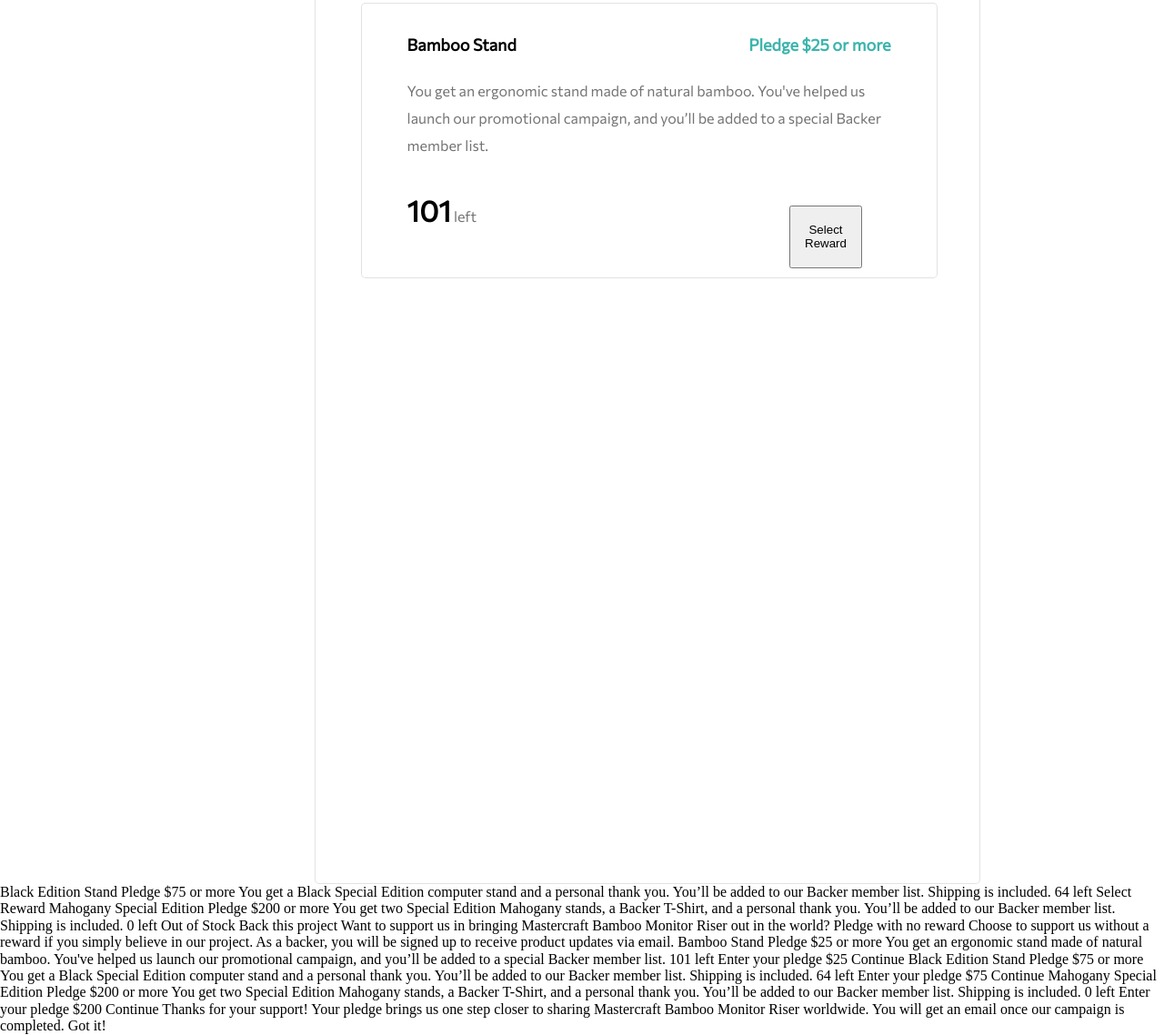
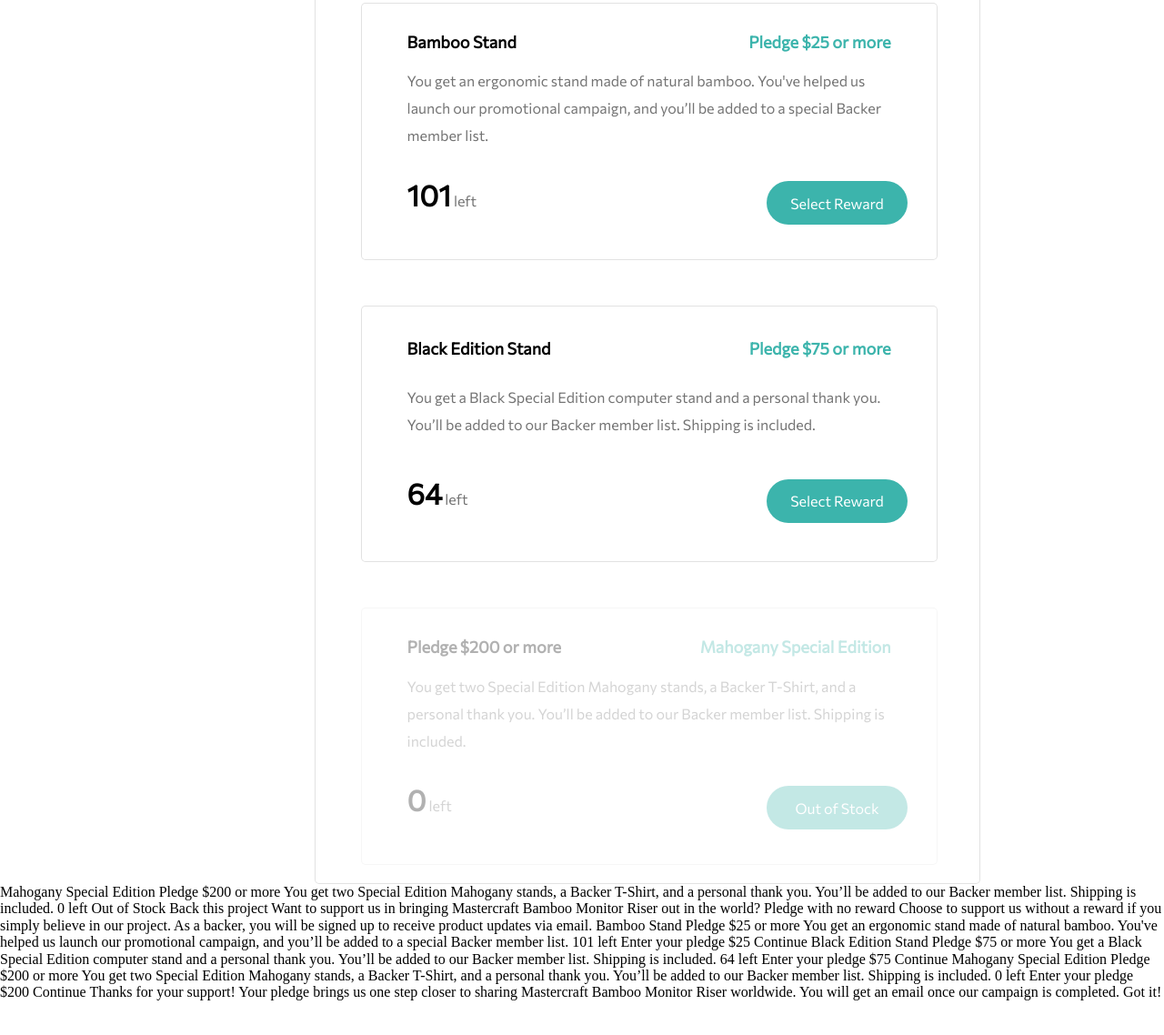
Before and after one commit to th-rpy/frontend-mentor-challenges, a plain HTML site: page crowdfunding-product-page/crowdfunding-product-page-main/index.html in a window 1280 px wide. Shown: the part 1160-2298 px from the top of the page at 91% size. After the commit the page ends 2261 px from the top, so only its background shows below. Drawn offline with Linux system fonts and the light colour scheme.

Commit message:
ADD:  Section-4 class --END

```diff
--- a/crowdfunding-product-page/crowdfunding-product-page-main/index.html
+++ b/crowdfunding-product-page/crowdfunding-product-page-main/index.html
@@ -107,6 +107,40 @@
       </div>
 
      </div>
+
+     <div class="card ">
+      <div class="card-header">
+        <h3>  Black Edition Stand</h3>
+        <h3 class = 'green'>Pledge $75 or more</h3>
+      </div>
+
+      <p> You get a Black Special Edition computer stand and a personal thank you. You’ll be added to our Backer
+        member list. Shipping is included.</p>
+
+      <div class="footer-card">
+         <p> <span>64</span> left</p>
+        <button class="btn-reward">Select Reward</button>
+      </div>
+
+     </div>
+
+     <div class="card out-of-stock">
+      <div class="card-header">
+        <h3>Pledge $200 or more</h3>
+        <h3 class = 'green'>Mahogany Special Edition</h3>
+      </div>
+
+      <p>
+        You get two Special Edition Mahogany stands, a Backer T-Shirt, and a personal thank you. You’ll be added
+        to our Backer member list. Shipping is included.
+      </p>
+
+      <div class="footer-card " >
+         <p> <span>0</span> left</p>
+        <button class="btn-reward" disabled>Out of Stock</button>
+      </div>
+
+     </div>
   </div>
 
 
@@ -115,12 +149,6 @@
 
 
 
-  Black Edition Stand
-  Pledge $75 or more
-  You get a Black Special Edition computer stand and a personal thank you. You’ll be added to our Backer
-  member list. Shipping is included.
-  64 left
-  Select Reward
 
   Mahogany Special Edition
   Pledge $200 or more
--- a/crowdfunding-product-page/crowdfunding-product-page-main/style/styles.css
+++ b/crowdfunding-product-page/crowdfunding-product-page-main/style/styles.css
@@ -330,6 +330,14 @@ body {
 
 }
 
+.out-of-stock{
+  pointer-events: none;
+
+  /* for "disabled" effect */
+  opacity: 0.3;
+  background: #CCC;
+}
+
 .section-4 .card .card-header{
   display: flex;
   flex-direction: row;
@@ -382,9 +390,8 @@ body {
   margin-left: 0px;
   margin-top: 10px;
   height: 68.4px;
-  width: 550px;
+  width: 600px;
 }
-
 
 .section-4 .card .footer-card span{
   color: black;
@@ -393,3 +400,22 @@ body {
   font-weight: 700;
 
 }
+
+.section-4 .card button{
+  width: 200px;
+  height: 48px;
+  background-color:  hsl(176, 50%, 47%) ;  /* #147A73;*/
+  border-radius: 34px;
+  border: none;
+  cursor: pointer;
+  color: white;
+  font-size: 16px;
+  font-family: 'Commissioner', sans-serif;
+  font-weight: 500;
+  margin-left: -40px;
+  margin-top: -10px;
+}
+
+.section-4 button:hover{
+  background-color: #147A73;
+}
```
Also changed, not shown: 1 other file.
